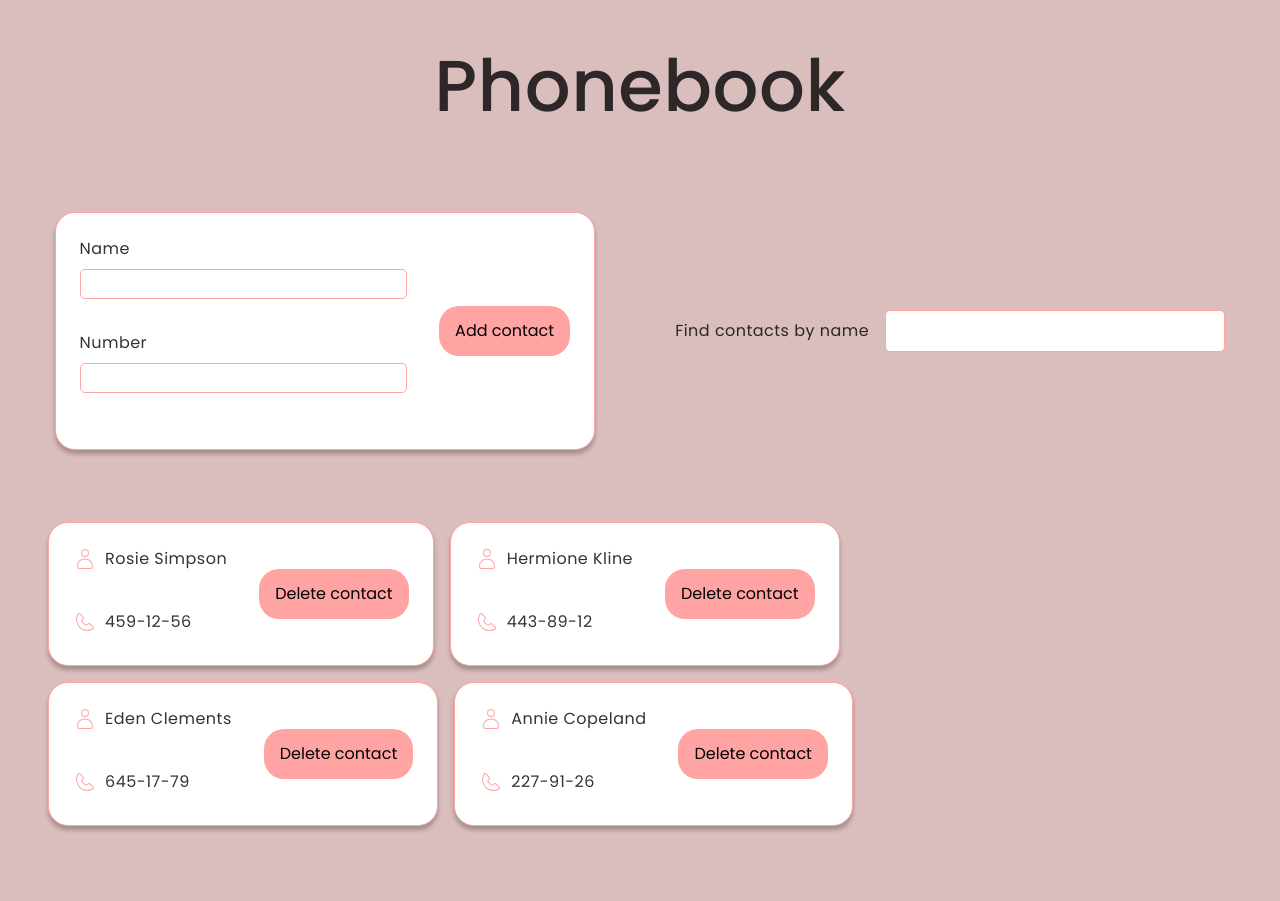
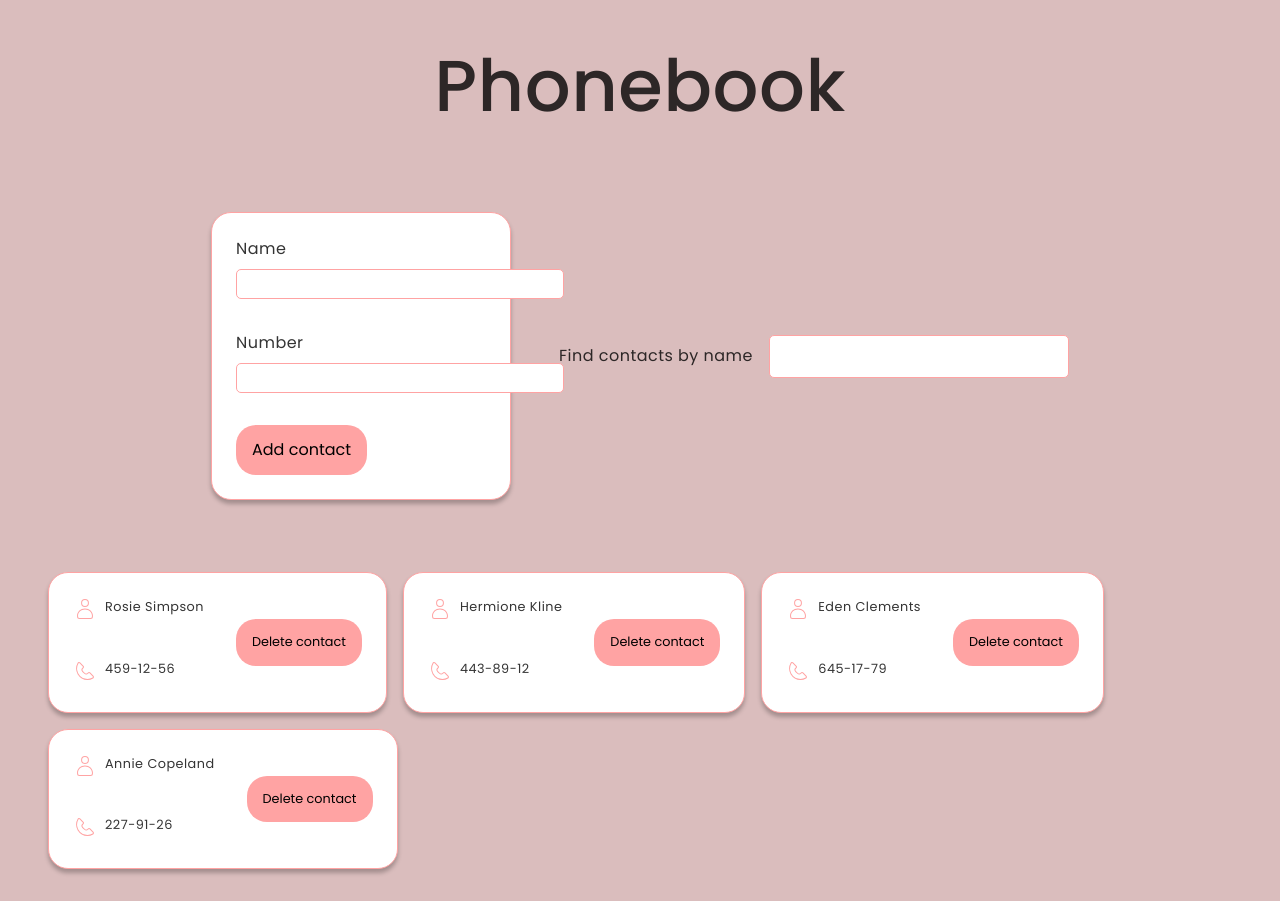
Before and after one commit to KaterynaKocheharova/goit-react-hw-03, a React (Vite) app: page / in a window 1280 px wide. Before the commit the page ends 858 px from the top, so only its background shows below. Built offline with nearby package versions, Linux system fonts and the light colour scheme.

Commit message:
fix mobile styles

```diff
--- a/src/App.module.css
+++ b/src/App.module.css
@@ -1,7 +1,4 @@
 .container {
-  display: flex;
-  flex-direction: column;
-  row-gap: var(--medium-mb);
   max-width: 95%;
   padding-top: 2rem;
   padding-bottom: 2rem;
@@ -13,17 +10,21 @@
 
 @media screen and (min-width: 768px) {
   .top-container {
-  display: flex;
-  justify-content: center;
-  flex-wrap: wrap;
-  column-gap: 5rem;
-  row-gap: 5rem;
+    display: flex;
+    justify-content: center;
+    column-gap: 3rem;
+    flex-wrap: wrap;
   }
 }
 
-
 .main-title {
   text-align: center;
-  font-size: 4.5rem;
   font-weight: 500;
+  margin-bottom: var(--medium-mb);
 }
+
+@media screen and (min-width: 700px) {
+  .main-title {
+    font-size: 4.5rem;
+  }
+}
--- a/src/components/Contact/Contact.module.css
+++ b/src/components/Contact/Contact.module.css
@@ -1,8 +1,10 @@
 .contact-item {
+  max-width: 100%;
   display: flex;
   justify-content: space-between;
   column-gap: 2rem;
   padding: 1.5rem;
+  font-size: 0.8rem;
   background-color: var(--main-background-color);
   border: 1px solid var(--first-color);
   border-radius: var(--main-border-radius);
--- a/src/components/ContactForm/ContactForm.jsx
+++ b/src/components/ContactForm/ContactForm.jsx
@@ -36,7 +36,7 @@ export default function ContactForm({ onAddContact }) {
       validationSchema={AddContactSchema}
     >
       <Form className={css.form}>
-        <div>
+        <div className={css["inputs-container"]}>
           <div className={css["form-input-box"]}>
             <label htmlFor={nameId}>Name</label>
             <Field className={css.input} id={nameId} name="name" />
--- a/src/components/ContactForm/ContactForm.module.css
+++ b/src/components/ContactForm/ContactForm.module.css
@@ -1,19 +1,24 @@
 .form {
-  display: inline-flex;
+  max-width: 300px;
+  display: flex;
   justify-content: space-between;
-  wrap: flex-wrap;
+  flex-wrap: wrap;
   column-gap: 2rem;
   padding: var(--big-box-padding);
   background-color: var(--main-background-color);
   border: 1px solid var(--first-color);
   border-radius: var(--main-border-radius);
   box-shadow: var(--main-box-shadow);
+  margin-bottom: var(--medium-mb);
 }
 
-@media screen and (min-width: 700px) {
-  .form {
-    justify-content: flex-start;
-    column-gap: 2rem;
+.inputs-container {
+  width: 100%;
+}
+
+@media screen and (min-width: 500px) {
+  .inputs-container {
+    width: unset;
   }
 }
 
--- a/src/components/SearchBox/SearchBox.module.css
+++ b/src/components/SearchBox/SearchBox.module.css
@@ -1,16 +1,26 @@
 .filter-box {
   display: flex;
+  flex-wrap: wrap;
   align-items: center;
-  column-gap: 1rem;
+  gap: 1rem;
+  margin-bottom: var(--medium-mb);
 }
 
 .filter-input {
+  width: 100%;
+  max-width: 300px;
   padding: 0.7rem;
   border-radius: var(--input-border-radius);
   border: 1px solid var(--first-color);
   transition: border;
 }
 
+@media screen and (min-width: 500px) {
+  .filter-input {
+    width: unset;
+  }
+}
+
 .filter-input:focus {
   border: 2px solid var(--first-color);
   outline: none;
```
